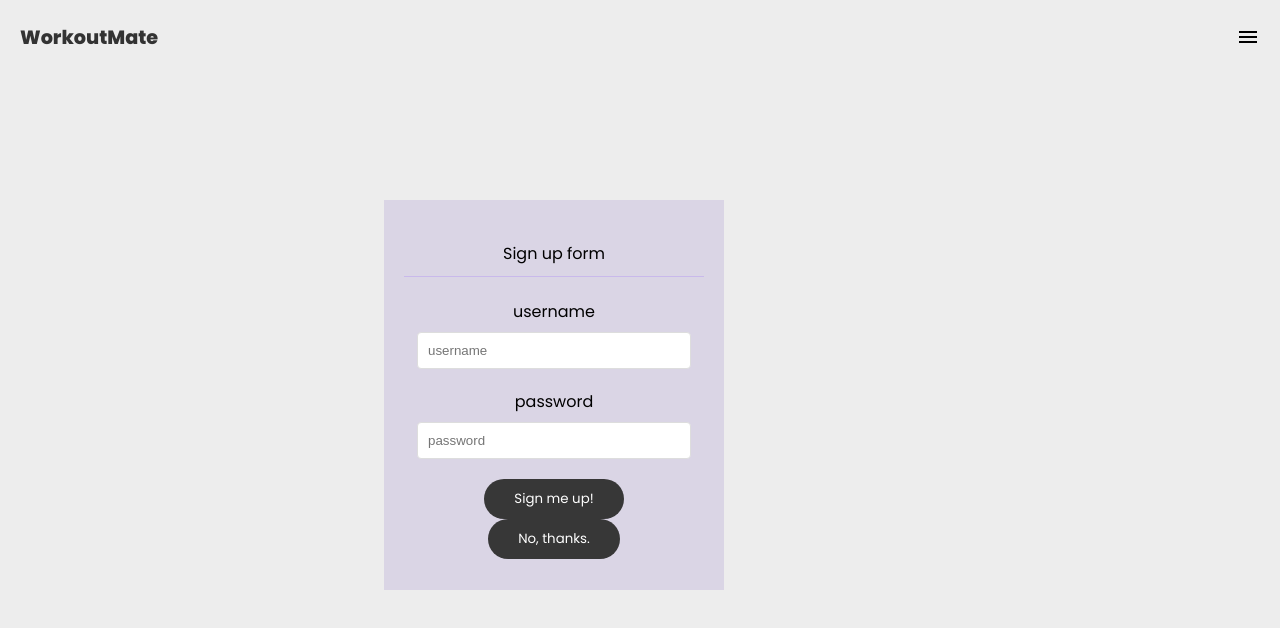
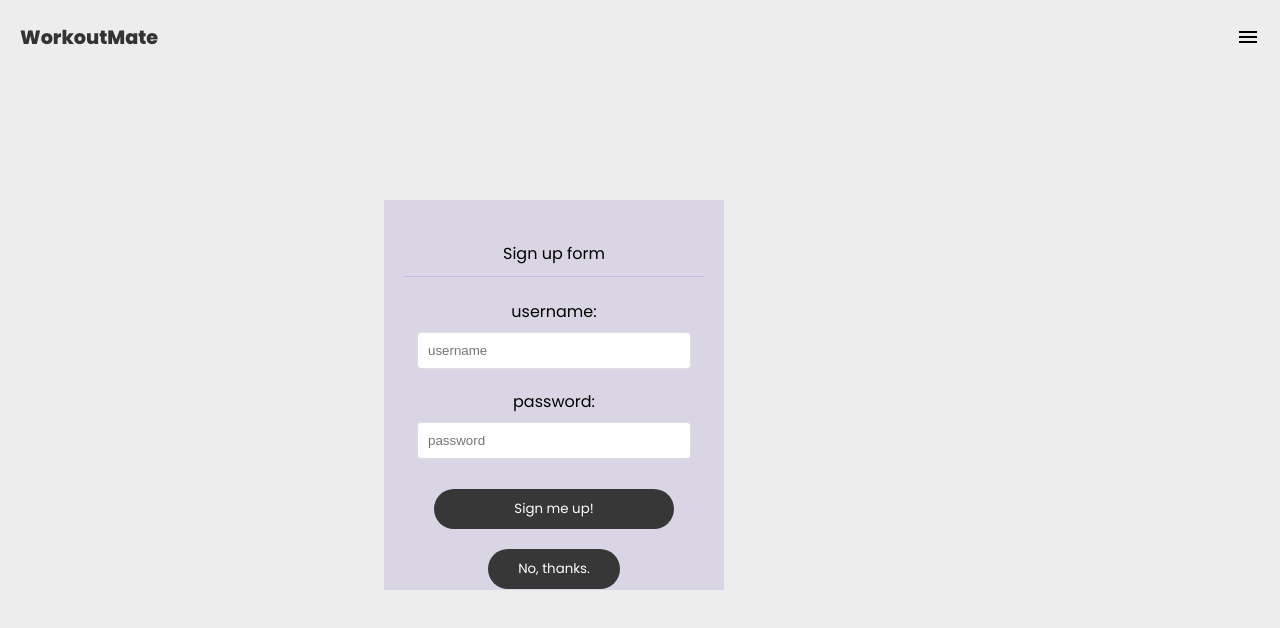
Before and after one commit to Marija-Kov/Workout-Mate, a React (Create React App) app in the folder frontend/: page /signup in a window 1280 px wide. Shown: the top 628 px of the page. Built offline with nearby package versions, Linux system fonts and the light colour scheme.

Commit message:
Update SignUp.js

```diff
--- a/frontend/src/components/SignUp.js
+++ b/frontend/src/components/SignUp.js
@@ -10,6 +10,7 @@ export default function SignUp(props){
   const [error, setError] = React.useState(null);
   const [invalidFields, setInvalidFields] = React.useState([]);
   const [success, setSuccess]=React.useState(false);
+
   const handleSubmit = async (e) => {
     e.preventDefault();
     const user = {username, password};
@@ -33,7 +34,6 @@ export default function SignUp(props){
       }
     }
 
-
     if (response.ok) {
       setUsername('');
       setPassword('');
@@ -49,7 +49,7 @@ export default function SignUp(props){
       <>
         <form className="signup">
           <h4>Sign up form</h4>
-          <label>username</label>
+          <label>username:</label>
           <input
             type="text"
             name="username"
@@ -60,7 +60,7 @@ export default function SignUp(props){
             className={invalidFields.includes('username') ?
                    'error' : ''}
             />
-        <label>password</label>
+        <label>password:</label>
           <input
             type="password"
             name="password"
@@ -71,7 +71,10 @@ export default function SignUp(props){
             className={invalidFields.includes('password') ?
                    'error' : ''}
             />
+           <div className="btns">
             <button onClick={(e)=>handleSubmit(e)}>Sign me up!</button>
+            <Link to="/"><button className="nothanks">No, thanks.</button></Link>
+            </div>
             {error && <div className="error">{error}</div>}
             {success &&
         <div className="success">
@@ -82,8 +85,6 @@ export default function SignUp(props){
           with your account.
         </div>
         }
-            <br></br>
-            <Link to="/"><button>No, thanks.</button></Link>
         </form>
 
         </>
```
Lines whose indentation alone changed are shown as unchanged.
